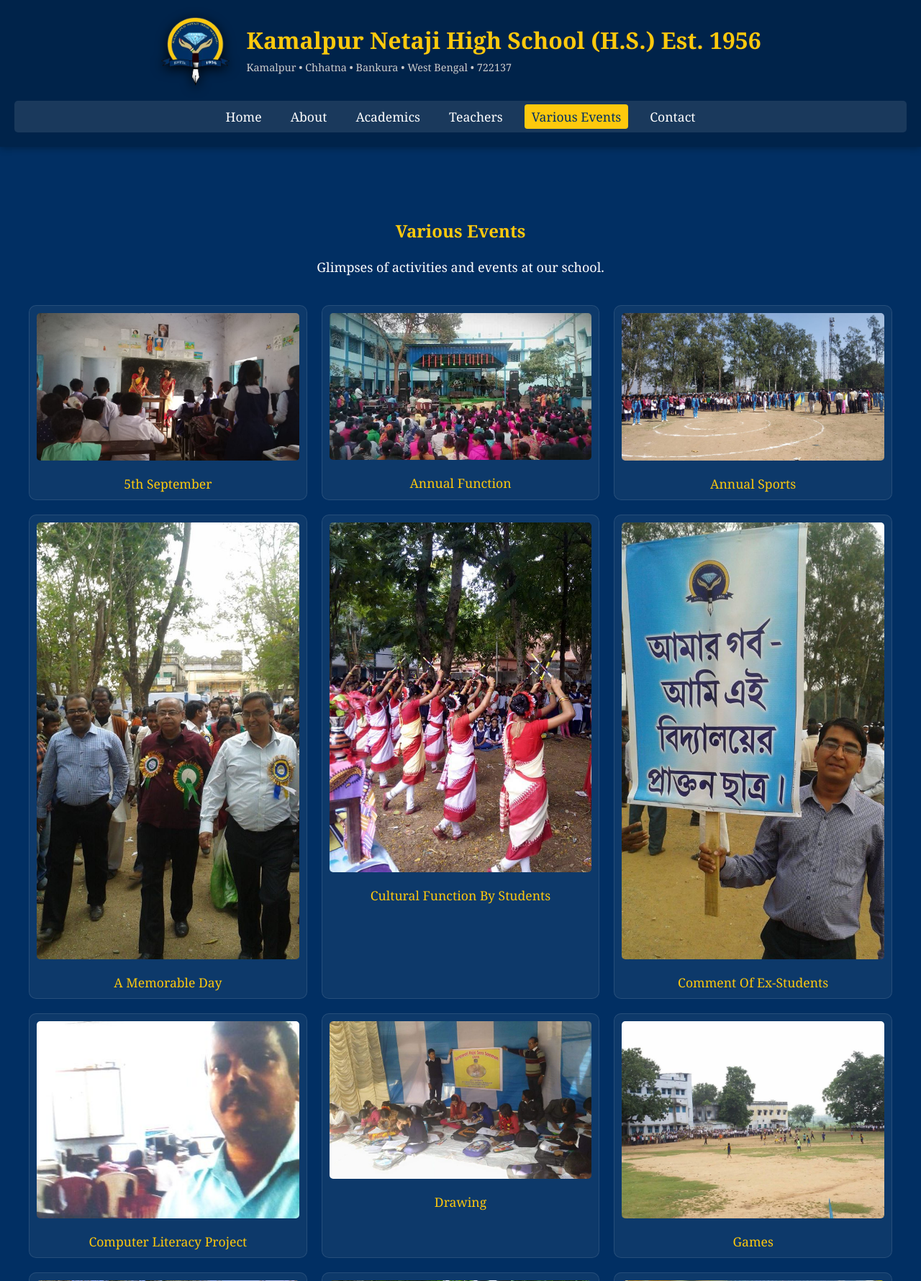
After one commit to knhskamalpur/knhskamalpur.github.io, a PHP site: page /various_events.html in a window 1280 px wide. The commit adds this page. Shown: the top 1780 px of the page at 72% size. Run offline with PHP 8.4, Linux system fonts and the light colour scheme.

Commit message:
Add Various Events page with gallery and navigation links

```diff
--- a/assets/css/styles.css
+++ b/assets/css/styles.css
@@ -203,3 +203,48 @@ section {
 .single-footer-widget ul { list-style: none; padding: 0; }
 .single-footer-widget a { color: #aaa; text-decoration: none; }
 .single-footer-widget h4 { color: #fec90d; }
+
+/* Gallery Styles */
+.gallery-grid {
+    display: grid;
+    grid-template-columns: repeat(auto-fit, minmax(300px, 1fr));
+    gap: 20px;
+    padding: 20px 0;
+}
+
+.gallery-item {
+    background: rgba(255, 255, 255, 0.05);
+    border: 1px solid rgba(255, 255, 255, 0.1);
+    border-radius: 10px;
+    padding: 10px;
+    display: flex;
+    flex-direction: column;
+    align-items: center;
+    transition: transform 0.3s;
+}
+
+.gallery-item:hover {
+    transform: translateY(-5px);
+    box-shadow: 0 5px 15px rgba(0,0,0,0.3);
+}
+
+.gallery-image {
+    width: 100%;
+    height: auto;
+    border-radius: 5px;
+    margin-bottom: 10px;
+    object-fit: cover;
+}
+
+.gallery-caption {
+    color: #fec90d;
+    margin-top: 10px;
+    font-size: 1.1em;
+    text-transform: capitalize;
+}
+
+/* Customize sizes for portrait/landscape if needed
+   For now, simple grid with auto-fit and object-fit cover should suffice
+   But user mentioned Landscape/Portrait which suggests orientation matters.
+   For Masonry layout or specific aspect matching, CSS Grid can handle basic fitting.
+*/
--- a/index.html
+++ b/index.html
@@ -24,7 +24,7 @@
 <body>
     <header>
         <div class="header-content">
-            <img src="assets/images/knhs.webp" alt="KNHS Logo" class="logo">
+            <a href="/"><img src="assets/images/knhs.webp" alt="KNHS Logo" class="logo"></a>
             <div class="header-text">
                 <h1>Kamalpur Netaji High School (H.S.) Est. 1956</h1>
                 <p class="header-subtitle">Kamalpur &bull; Chhatna &bull; Bankura &bull; West Bengal &bull; 722137</p>
@@ -36,6 +36,7 @@
                 <li><a href="#about">About</a></li>
                 <li><a href="#academics">Academics</a></li>
                 <li><a href="teachers.html">Teachers</a></li>
+                <li><a href="various_events.html">Various Events</a></li>
                 <li><a href="#contact">Contact</a></li>
             </ul>
         </nav>
--- a/teachers.html
+++ b/teachers.html
@@ -81,8 +81,9 @@
                     <li><a href="index.html#home">Home</a></li>
                     <li><a href="index.html#about">About</a></li>
                     <li><a href="index.html#academics">Academics</a></li>
+                    <li><a href="teachers.html">Teachers</a></li>
+                    <li><a href="various_events.html">Various Events</a></li>
                     <li><a href="index.html#contact">Contact</a></li>
-                    <li><a href="teachers.html">Teachers</a></li>
                 </ul>
             </nav>
         </header>
--- /dev/null
+++ b/various_events.html
@@ -0,0 +1,174 @@
+<!DOCTYPE html>
+<html lang="en">
+<head>
+    <meta charset="UTF-8">
+    <meta name="viewport" content="width=device-width, initial-scale=1.0">
+    <meta name="theme-color" content="#012f63">
+    <title>Various Events - Kamalpur Netaji High School</title>
+    <link rel="apple-touch-icon" sizes="180x180" href="/assets/images/apple-touch-icon.png">
+    <link rel="icon" type="image/png" sizes="32x32" href="/assets/images/favicon-32x32.png">
+    <link rel="icon" type="image/png" sizes="16x16" href="/assets/images/favicon-16x16.png">
+    <link rel="manifest" href="/manifest.json">
+    <link rel="stylesheet" href="https://cdnjs.cloudflare.com/ajax/libs/font-awesome/4.7.0/css/font-awesome.min.css">
+    <link rel="stylesheet" href="assets/css/styles.css">
+    <style>
+        /* Highlight active link */
+        nav a[href="various_events.html"] {
+            background-color: #fec90d;
+            color: #012f63;
+        }
+        main {
+            max-width: 1200px; /* Wider for gallery */
+        }
+    </style>
+</head>
+<body>
+    <header>
+        <div class="header-content">
+            <img src="assets/images/knhs.webp" alt="KNHS Logo" class="logo">
+            <div class="header-text">
+                <h1>Kamalpur Netaji High School (H.S.) Est. 1956</h1>
+                <p class="header-subtitle">Kamalpur &bull; Chhatna &bull; Bankura &bull; West Bengal &bull; 722137</p>
+            </div>
+        </div>
+        <nav>
+            <ul>
+                <li><a href="index.html#home">Home</a></li>
+                <li><a href="index.html#about">About</a></li>
+                <li><a href="index.html#academics">Academics</a></li>
+                <li><a href="teachers.html">Teachers</a></li>
+                <li><a href="various_events.html">Various Events</a></li>
+                <li><a href="index.html#contact">Contact</a></li>
+            </ul>
+        </nav>
+    </header>
+
+    <main>
+        <section class="fade-in">
+            <h2>Various Events</h2>
+            <p>Glimpses of activities and events at our school.</p>
+
+            <div class="gallery-grid">
+                <!-- 5th_september__L.jpg -->
+                <div class="gallery-item">
+                    <img src="assets/images/various_events/5th_september__L.jpg" alt="5th September" class="gallery-image" loading="lazy">
+                    <div class="gallery-caption">5th September</div>
+                </div>
+
+                <!-- annual_function__L.jpg -->
+                <div class="gallery-item">
+                    <img src="assets/images/various_events/annual_function__L.jpg" alt="Annual Function" class="gallery-image" loading="lazy">
+                    <div class="gallery-caption">Annual Function</div>
+                </div>
+
+                <!-- annual_sports__L.jpg -->
+                <div class="gallery-item">
+                    <img src="assets/images/various_events/annual_sports__L.jpg" alt="Annual Sports" class="gallery-image" loading="lazy">
+                    <div class="gallery-caption">Annual Sports</div>
+                </div>
+
+                <!-- a_memorable_day__P.jpg -->
+                <div class="gallery-item">
+                    <img src="assets/images/various_events/a_memorable_day__P.jpg" alt="A Memorable Day" class="gallery-image" loading="lazy">
+                    <div class="gallery-caption">A Memorable Day</div>
+                </div>
+
+                <!-- caltural_function_by_students__P.jpg -->
+                <div class="gallery-item">
+                    <img src="assets/images/various_events/caltural_function_by_students__P.jpg" alt="Cultural Function by Students" class="gallery-image" loading="lazy">
+                    <div class="gallery-caption">Cultural Function by Students</div>
+                </div>
+
+                <!-- comment_of_ex_students__P.jpg -->
+                <div class="gallery-item">
+                    <img src="assets/images/various_events/comment_of_ex_students__P.jpg" alt="Comment of Ex-Students" class="gallery-image" loading="lazy">
+                    <div class="gallery-caption">Comment of Ex-Students</div>
+                </div>
+
+                <!-- COMPUTER_LITERACY_PROJECT__L.jpg -->
+                <div class="gallery-item">
+                    <img src="assets/images/various_events/COMPUTER_LITERACY_PROJECT__L.jpg" alt="Computer Literacy Project" class="gallery-image" loading="lazy">
+                    <div class="gallery-caption">Computer Literacy Project</div>
+                </div>
+
+                <!-- drawing__L.jpg -->
+                <div class="gallery-item">
+                    <img src="assets/images/various_events/drawing__L.jpg" alt="Drawing" class="gallery-image" loading="lazy">
+                    <div class="gallery-caption">Drawing</div>
+                </div>
+
+                <!-- games__L.jpg -->
+                <div class="gallery-item">
+                    <img src="assets/images/various_events/games__L.jpg" alt="Games" class="gallery-image" loading="lazy">
+                    <div class="gallery-caption">Games</div>
+                </div>
+
+                <!-- physical_edication__L.jpg -->
+                <div class="gallery-item">
+                    <img src="assets/images/various_events/physical_edication__L.jpg" alt="Physical Education" class="gallery-image" loading="lazy">
+                    <div class="gallery-caption">Physical Education</div>
+                </div>
+
+                <!-- plantation__P.jpg -->
+                <div class="gallery-item">
+                    <img src="assets/images/various_events/plantation__P.jpg" alt="Plantation" class="gallery-image" loading="lazy">
+                    <div class="gallery-caption">Plantation</div>
+                </div>
+
+                <!-- respect_to_ex_hm__P__1.jpg -->
+                <div class="gallery-item">
+                    <img src="assets/images/various_events/respect_to_ex_hm__P__1.jpg" alt="Respect to Ex-HM" class="gallery-image" loading="lazy">
+                    <div class="gallery-caption">Respect to Ex-HM</div>
+                </div>
+
+                <!-- respect_to_ex_hm__P__2.jpg -->
+                <div class="gallery-item">
+                    <img src="assets/images/various_events/respect_to_ex_hm__P__2.jpg" alt="Respect to Ex-HM" class="gallery-image" loading="lazy">
+                    <div class="gallery-caption">Respect to Ex-HM</div>
+                </div>
+
+                <!-- students_habit__P.jpg -->
+                <div class="gallery-item">
+                    <img src="assets/images/various_events/students_habit__P.jpg" alt="Students Habit" class="gallery-image" loading="lazy">
+                    <div class="gallery-caption">Students Habit</div>
+                </div>
+
+                <!-- wall_megazine__L.jpg -->
+                <div class="gallery-item">
+                    <img src="assets/images/various_events/wall_megazine__L.jpg" alt="Wall Magazine" class="gallery-image" loading="lazy">
+                    <div class="gallery-caption">Wall Magazine</div>
+                </div>
+            </div>
+        </section>
+    </main>
+
+    <footer>
+        <div class="footer-content" style="display: flex; justify-content: space-around; flex-wrap: wrap; text-align: left; margin-bottom: 20px;">
+            <div class="single-footer-widget">
+                <h4>QUICK LINKS</h4>
+                <ul style="list-style: none; padding: 0;">
+                    <li><a href="http://www.wbbse.org/" style="color: #aaa; text-decoration: none;">WBBSE</a></li>
+                    <li><a href="http://wbchse.nic.in/html/index.html" style="color: #aaa; text-decoration: none;">WBCHSE</a></li>
+                    <li><a href="#" style="color: #aaa; text-decoration: none;">School Education WB</a></li>
+                    <li><a href="#" style="color: #aaa; text-decoration: none;">Kanyashree</a></li>
+                </ul>
+            </div>
+
+            <div class="single-footer-widget">
+                <h4>INSTITUTION ADDRESS</h4>
+                <ul style="list-style: none; padding: 0;">
+                    <li><i class="fa fa-university mr-10" aria-hidden="true"></i> KAMALPUR NETAJI H.S</li>
+                    <li><i class="fa fa-map-marker mr-10" aria-hidden="true"></i> CHHATNA(S), BANKURA</li>
+                    <li><i class="fa fa-mobile mr-10" aria-hidden="true"></i> 9434393164</li>
+                    <li><i class="fa fa-envelope-o mr-10" aria-hidden="true"></i> knhskamalpur@gmail.com</li>
+                </ul>
+            </div>
+        </div>
+        <p>&copy; <span id="year"></span> Kamalpur Netaji High School. All rights reserved.</p>
+    </footer>
+
+    <script>
+        document.getElementById('year').textContent = new Date().getFullYear();
+    </script>
+</body>
+</html>
```
Also changed, not shown: assets/images/various_events/5th_september__L.jpg (added), assets/images/various_events/COMPUTER_LITERACY_PROJECT__L.jpg (added), assets/images/various_events/a_memorable_day__P.jpg (added), assets/images/various_events/annual_function__L.jpg (added), assets/images/various_events/annual_sports__L.jpg (added), assets/images/various_events/caltural_function_by_students__P.jpg (added), assets/images/various_events/comment_of_ex_students__P.jpg (added), assets/images/various_events/drawing__L.jpg (added), assets/images/various_events/games__L.jpg (added), assets/images/various_events/physical_edication__L.jpg (added), assets/images/various_events/plantation__P.jpg (added), assets/images/various_events/respect_to_ex_hm__P__1.jpg (added), assets/images/various_events/respect_to_ex_hm__P__2.jpg (added), assets/images/various_events/students_habit__P.jpg (added), 1 more files.
